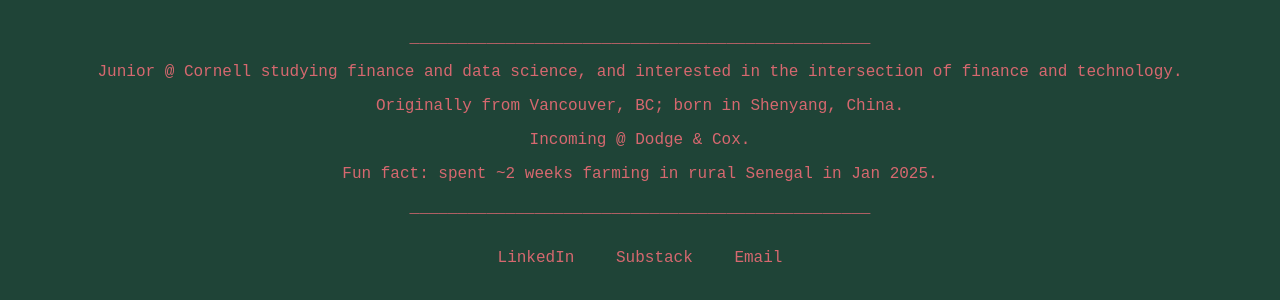
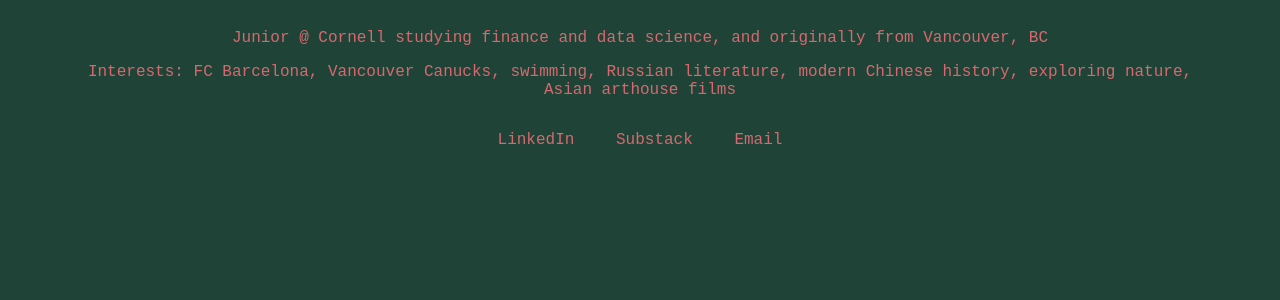
Before and after one commit to xeroxandrew/website, a plain HTML site: page index.html in a window 1280 px wide. Shown: the part 122-422 px from the top of the page. Drawn offline with Linux system fonts and the light colour scheme.

Commit message:
minor changes to formatting and links

```diff
--- a/index.html
+++ b/index.html
@@ -18,13 +18,8 @@
   </header>
 
   <h1>Andrew Chen</h1>
-  <p>________________________________________________</p>
-  <p>Junior @ Cornell studying finance and data science, and interested in the intersection of finance and technology.</p>
-  <p>Originally from Vancouver, BC; born in Shenyang, China.</p>
-  <p>Incoming @ Dodge & Cox.</p>
-  <p>Fun fact: spent ~2 weeks farming in rural Senegal in Jan 2025.</p>
-  <p>________________________________________________</p>
-
+  <p>Junior @ Cornell studying finance and data science, and originally from Vancouver, BC</p>
+  <p>Interests: FC Barcelona, Vancouver Canucks, swimming, Russian literature, modern Chinese history, exploring nature, Asian arthouse films</p>
 
   <footer>
     <a href="https://www.linkedin.com/in/andrewchen3/">LinkedIn</a>
```
Also changed, not shown: work.html (+1 -1 lines).
